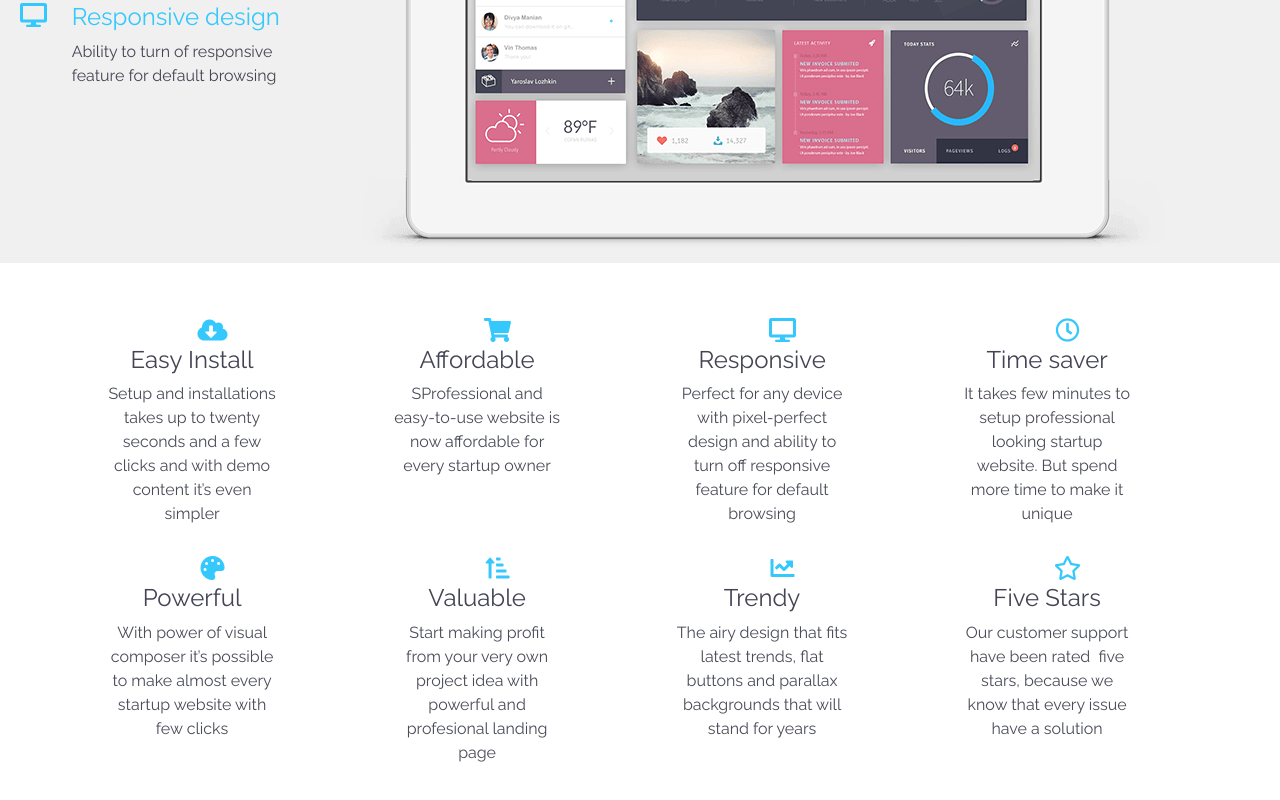
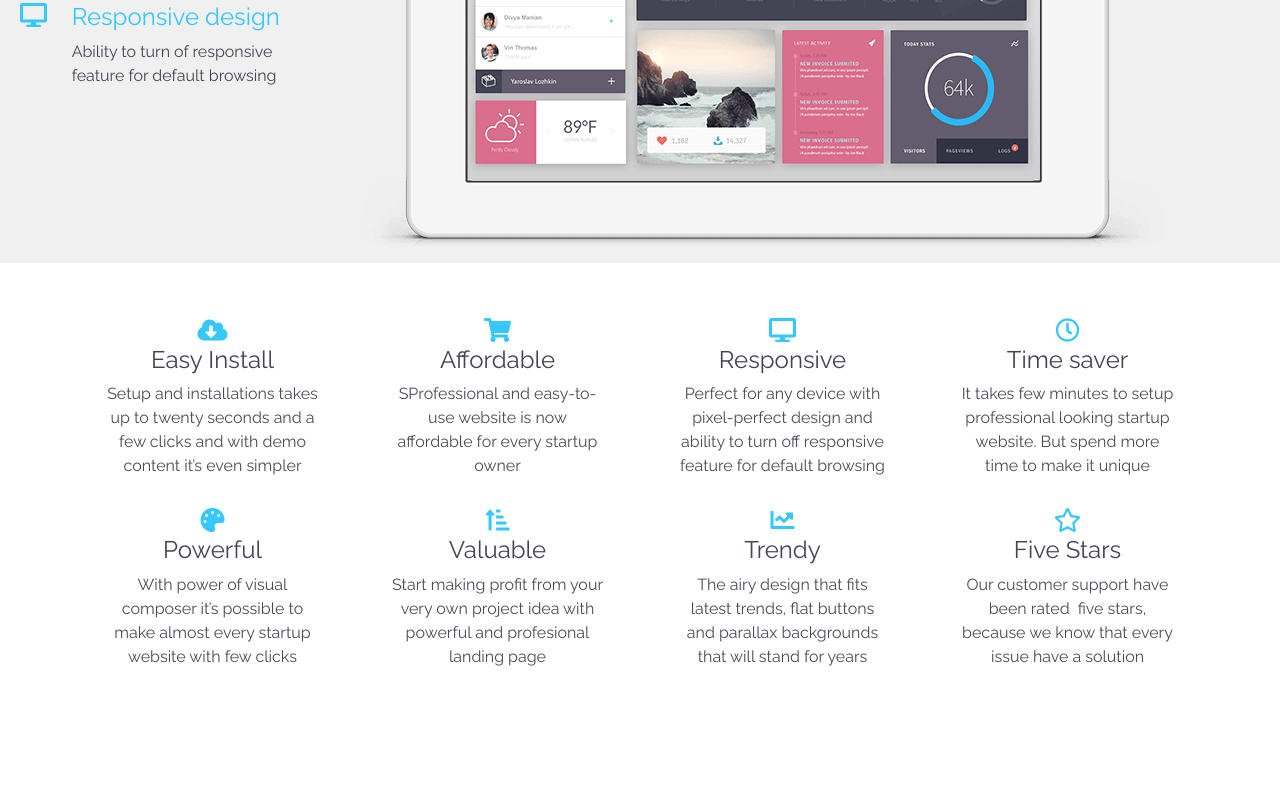
Before and after one commit to ahmed-fawzy-metwally/software-company, a plain HTML site: page index.html in a window 1280 px wide. Shown: the part 2758-3558 px from the top of the page. After the commit the page ends 3482 px from the top, so only its background shows below. Drawn offline with Linux system fonts and the light colour scheme.

Commit message:
Fix bug in advantages section

```diff
--- a/index.html
+++ b/index.html
@@ -277,7 +277,7 @@
                     <div class="col-2 col-lg-12">
                         <i class="fas fa-cloud-download-alt"></i>
                     </div>
-                    <div class="col-10">
+                    <div class="col-10 col-lg-12">
                         <h4>Easy Install</h4>
                         <p>Setup and installations takes up to twenty seconds and a few clicks and with demo content
                             it’s
@@ -292,7 +292,7 @@
                     <div class="col-2 col-lg-12">
                         <i class="fas fa-shopping-cart"></i>
                     </div>
-                    <div class="col-10">
+                    <div class="col-10 col-lg-12">
                         <h4>Affordable</h4>
                         <p>SProfessional and easy-to-use website is now affordable for every startup owner</p>
                     </div>
@@ -304,7 +304,7 @@
                     <div class="col-2 col-lg-12">
                         <i class="fas fa-desktop"></i>
                     </div>
-                    <div class="col-10">
+                    <div class="col-10 col-lg-12">
                         <h4>Responsive</h4>
                         <p>Perfect for any device with pixel-perfect design and ability to turn off responsive feature
                             for default browsing</p>
@@ -317,7 +317,7 @@
                     <div class="col-2 col-lg-12">
                         <i class="far fa-clock"></i>
                     </div>
-                    <div class="col-10">
+                    <div class="col-10 col-lg-12">
                         <h4>Time saver</h4>
                         <p>It takes few minutes to setup professional looking startup website. But spend more time to
                             make it unique</p>
@@ -331,7 +331,7 @@
                     <div class="col-2 col-lg-12">
                         <i class="fas fa-palette"></i>
                     </div>
-                    <div class="col-10">
+                    <div class="col-10 col-lg-12">
                         <h4>Powerful</h4>
                         <p>With power of visual composer it’s possible to make almost every startup
                             website with few clicks</p>
@@ -344,7 +344,7 @@
                     <div class="col-2 col-lg-12">
                         <i class="fas fa-sort-amount-up-alt"></i>
                     </div>
-                    <div class="col-10">
+                    <div class="col-10 col-lg-12">
                         <h4>Valuable</h4>
                         <p>Start making profit from your very own project idea with powerful and profesional landing
                             page</p>
@@ -357,7 +357,7 @@
                     <div class="col-2 col-lg-12">
                         <i class="fas fa-chart-line"></i>
                     </div>
-                    <div class="col-10">
+                    <div class="col-10 col-lg-12">
                         <h4>Trendy</h4>
                         <p>The airy design that fits latest trends, flat buttons and parallax backgrounds that will
                             stand for years</p>
@@ -370,7 +370,7 @@
                     <div class="col-2 col-lg-12">
                         <i class="far fa-star"></i>
                     </div>
-                    <div class="col-10">
+                    <div class="col-10 col-lg-12">
                         <h4>Five Stars</h4>
                         <p>Our customer support have been rated &nbsp;five stars, because we know that every issue have
                             a solution</p>
@@ -382,6 +382,7 @@
         </div>
     </section>
 
+
     <script src="js/jquery-3.5.1.min.js"></script>
     <script src="js/bootstrap.bundle.js"></script>
     <script src="js/main.js"></script>
--- a/js/main.js
+++ b/js/main.js
@@ -19,7 +19,6 @@ $(document).ready(function () {
     })
 
     /* App compatibility */
-
     const appCompatibilityCardBlock = $('.app-compatibility .card-block'),
         appCompatibilityCardBlockContent = $('.app-compatibility .card-block-content')
     console.log(appCompatibilityCardBlock);
@@ -39,5 +38,7 @@ $(document).ready(function () {
             console.log(appCompatibilityCardBlockContent.eq($(this).data('index') - 1));
 
         }
-    })
+    });
+
+    /*  */
 });
```
